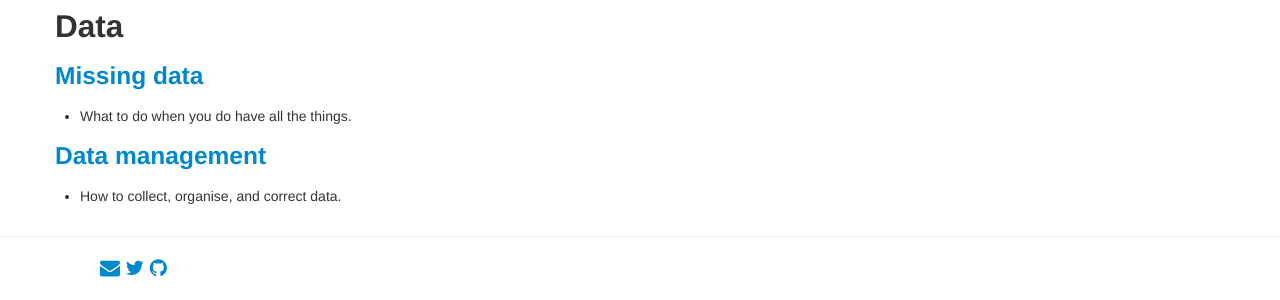
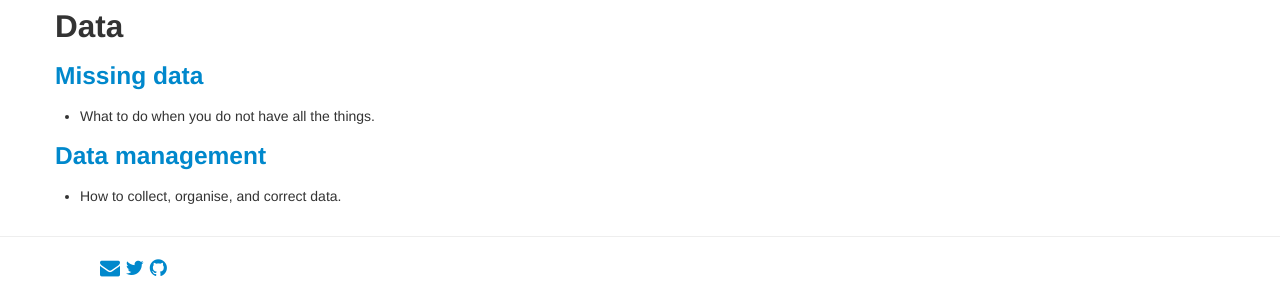
Before and after one commit to intro2r/intro2r, a Jekyll site: the page built from best/index.md, in a window 1280 px wide. Shown: the part 274-574 px from the top of the page. Built offline with Jekyll 4.4.1, drawn with Linux system fonts in a browser that asks for light colours.

Commit message:
Update index.md

```diff
--- a/best/index.md
+++ b/best/index.md
@@ -18,7 +18,7 @@ Here, we will illustrate principles and practical tips for working (mostly in R)
 
 ### [Missing data](../best/missing-data.html)
 
- - What to do when you do have all the things.
+ - What to do when you do not have all the things.
 
 ### [Data management](../best/data-management.html)
 
```
